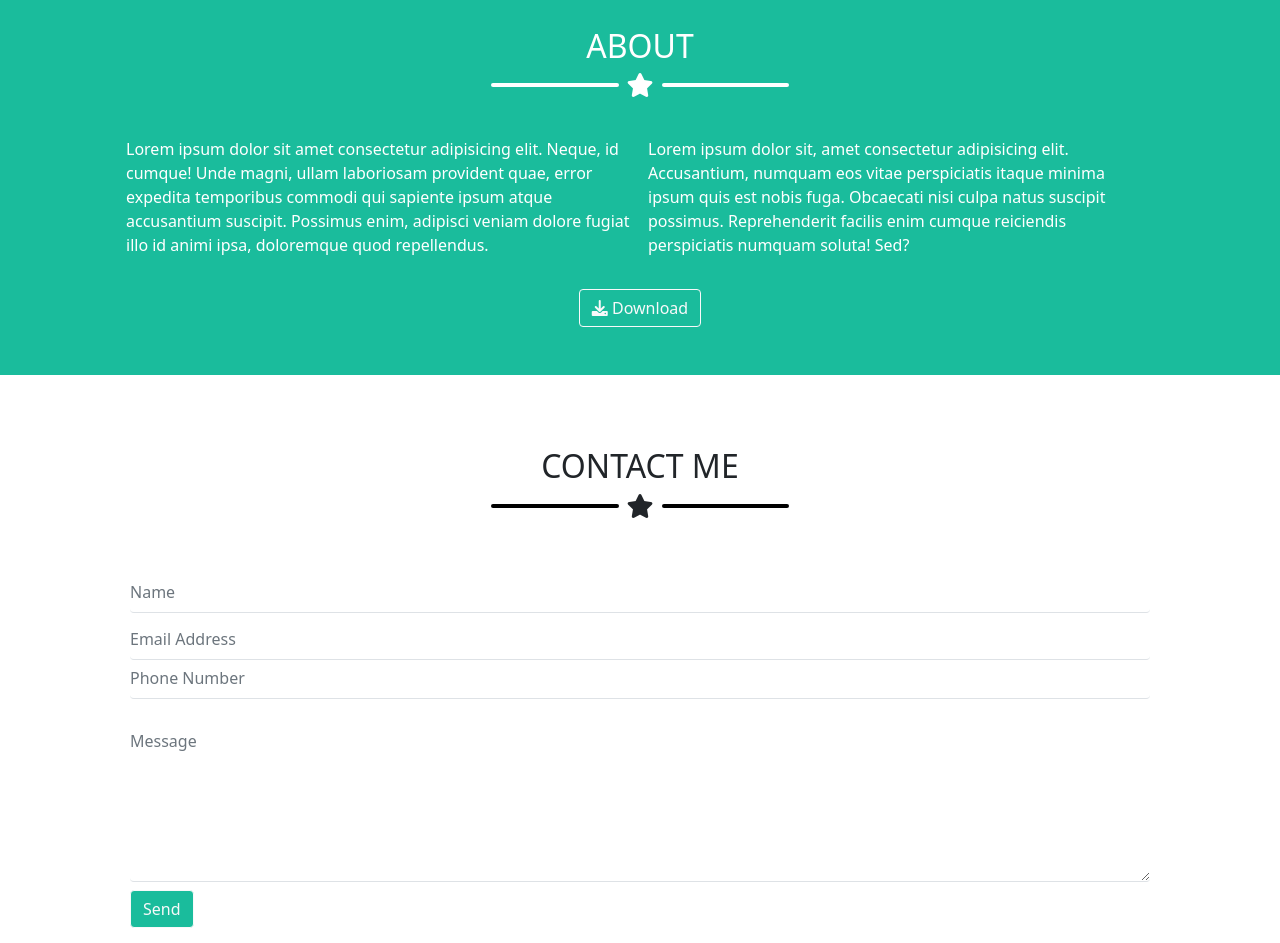
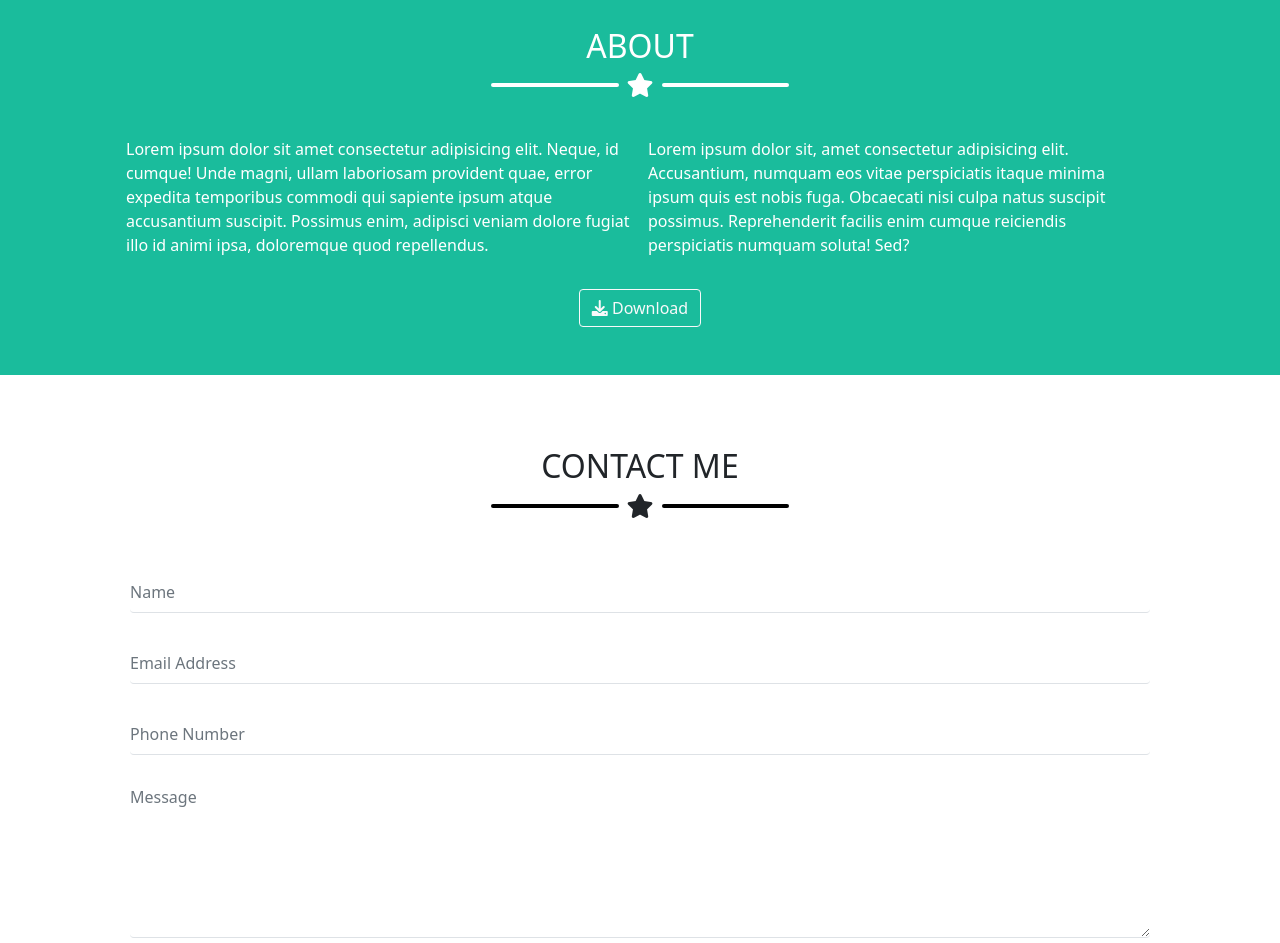
Before and after one commit to lucamagenes/html-css-bootstrap-freelancer, a plain HTML site: page index.html in a window 1280 px wide. Shown: the part 1438-2381 px from the top of the page. Drawn offline with nearby package versions, Linux system fonts and the light colour scheme.

Commit message:
fix bug in label contact section

```diff
--- a/index.html
+++ b/index.html
@@ -200,11 +200,11 @@
                     <label for="exampleFormControlInput1" class="form-label"></label>
                     <input type="name" class="form-control border-0 border-bottom ps-0 pb-2" id="exampleFormControlInput1" placeholder="Name">
                 </div>
-                <div class="px-5 mb-2>
+                <div class="px-5 mb-2">
                     <label for="exampleFormControlInput1" class="form-label"></label>
                     <input type="email" class="form-control border-0 border-bottom ps-0 pb-2" id="exampleFormControlInput1" placeholder="Email Address">
                 </div>
-                <div class="px-5 mb-0>
+                <div class="px-5 mb-0">
                     <label for="exampleFormControlInput1" class="form-label"></label>
                     <input type="phone" class="form-control border-0 border-bottom ps-0 pb-2" id="exampleFormControlInput1" placeholder="Phone Number">
                 </div>
```
